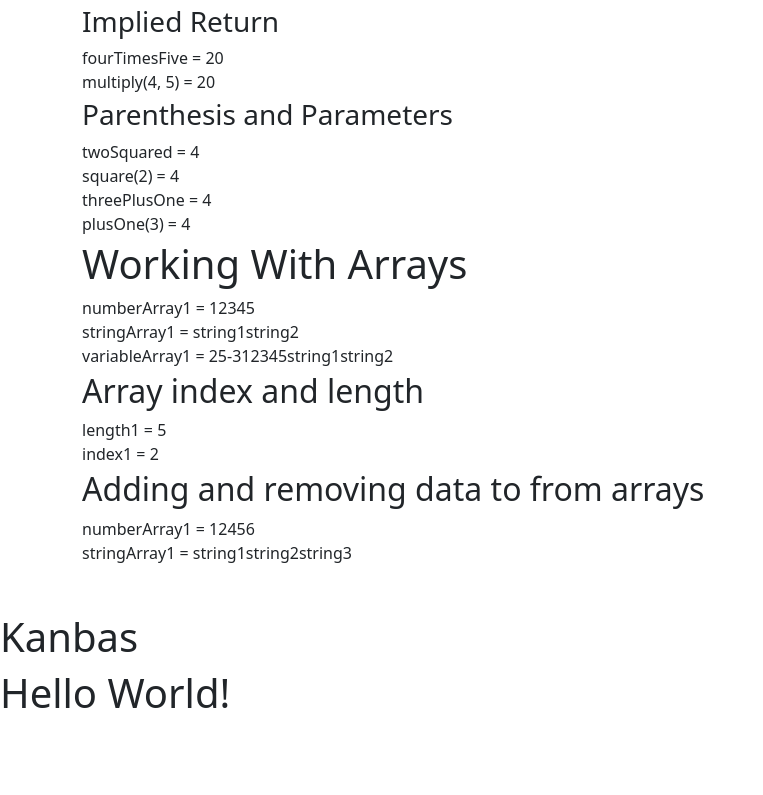
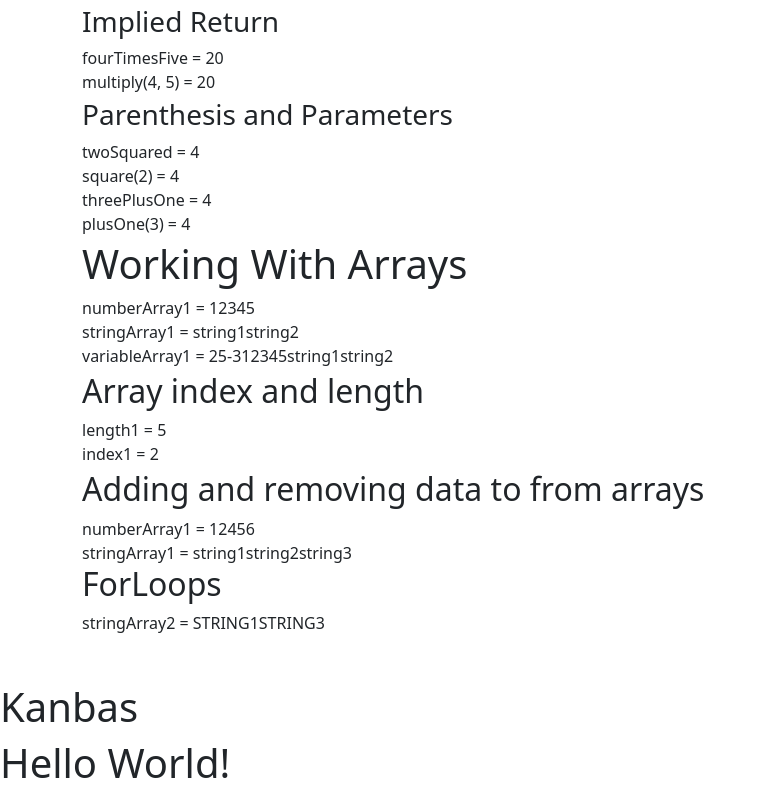
Before and after one commit to dnydlk/kanbas-react-web-app, a React (Create React App) app: page / in a window 1280 px wide. Shown: the part 1169-1964 px from the top of the page, without its empty margins (0-763 px from the left). Before the commit the page ends 1894 px from the top, so only its background shows below. Built offline with nearby package versions, Linux system fonts and the light colour scheme.

Commit message:
Add MapFunction component

```diff
--- a/src/labs/a3/JavaScript/arrays/WorkingWithArrays.tsx
+++ b/src/labs/a3/JavaScript/arrays/WorkingWithArrays.tsx
@@ -1,6 +1,7 @@
 import Arrays from "./Arrays";
 import ArrayIndexAndLength from "./ArrayIndexAndLength";
 import AddingAndRemovingDataToFromArrays from "./AddingAndRemovingDataToFromArrays";
+import ForLoops from "./ForLoops";
 
 function WorkingWithArrays() {
   return (
@@ -9,6 +10,7 @@ function WorkingWithArrays() {
       <Arrays />
       <ArrayIndexAndLength />
       <AddingAndRemovingDataToFromArrays />
+      <ForLoops />
     </div>
   );
 }
```
